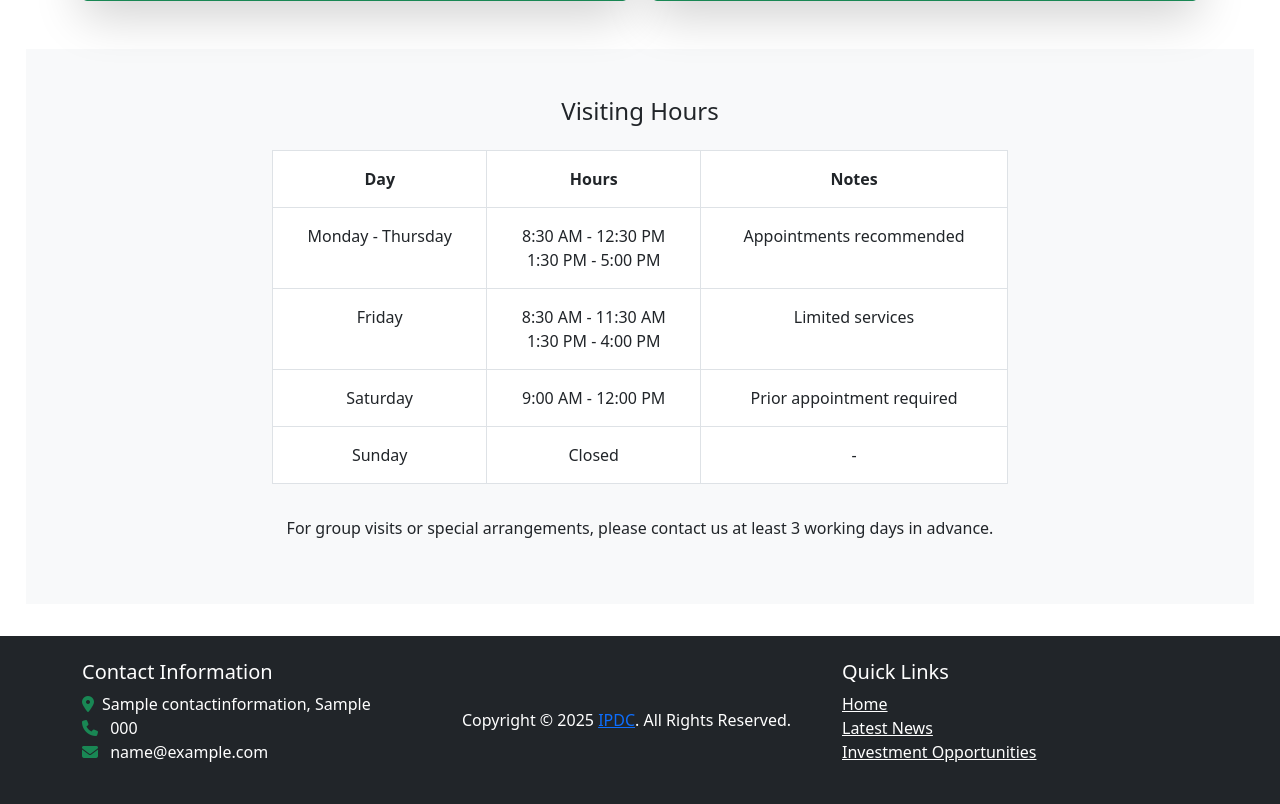
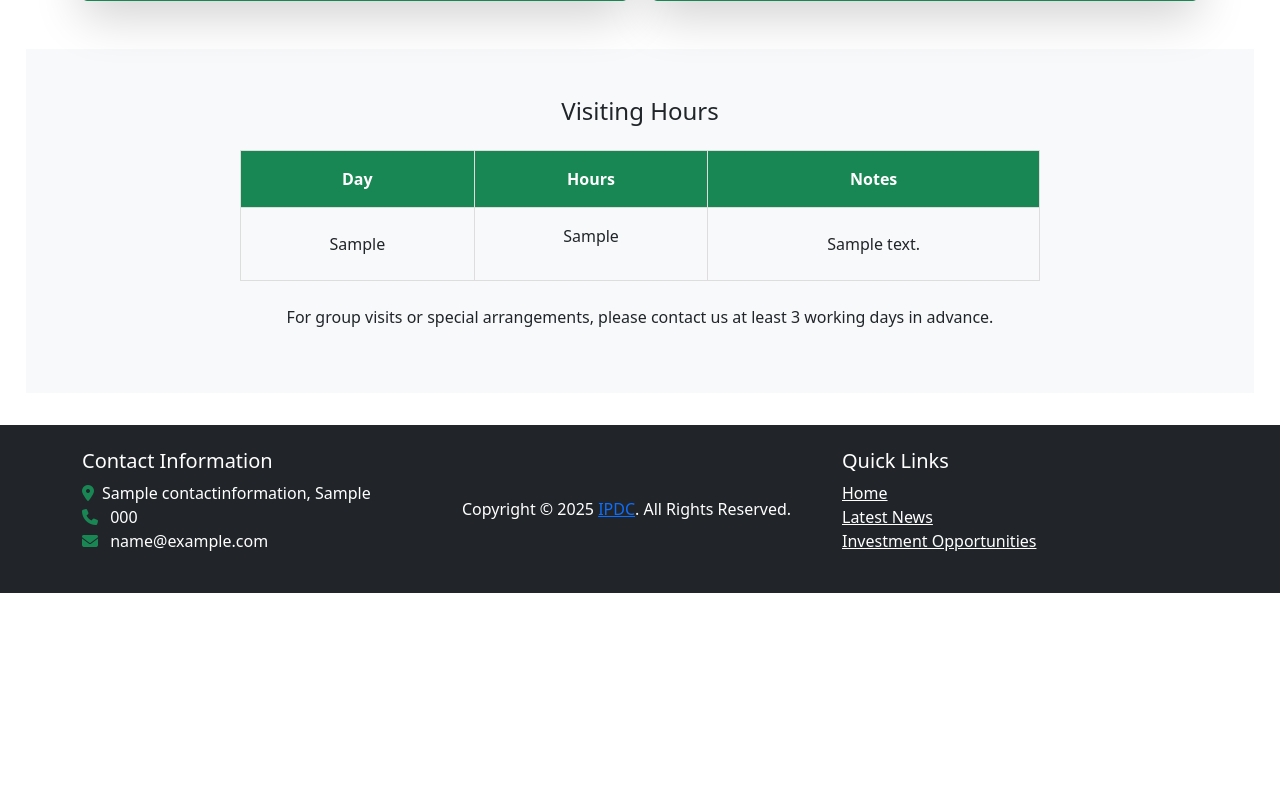
Before and after one commit to Abebe-lab/kinto_project, a Django app: page /contact/ in a window 1280 px wide. Shown: the part 898-1702 px from the top of the page. After the commit the page ends 1491 px from the top, so only its background shows below. Run offline with Django 4.2, Linux system fonts and the light colour scheme; tables that the repository leaves empty hold one stand-in row (values such as "Sample post"); some libraries are stand-ins or nearby versions.

Commit message:
added change to based.html

```diff
--- a/website/admin.py
+++ b/website/admin.py
@@ -123,3 +123,8 @@ class FAQAdmin(admin.ModelAdmin):
     list_display = ('question', 'category', 'is_featured')
     list_filter = ('is_featured', 'category')
     search_fields = ('question', 'answer')
+
+@admin.register(VisitingHour)
+class VisitingHourAdmin(admin.ModelAdmin):
+    list_display = ('day', 'hours', 'notes')
+    search_fields = ('day',)
--- a/website/models.py
+++ b/website/models.py
@@ -323,3 +323,12 @@ class FAQ(models.Model):
 
     def __str__(self):
         return self.question
+
+# visiting hours
+class VisitingHour(models.Model):
+    day = models.CharField(max_length=50)
+    hours = models.TextField()
+    notes = models.TextField(blank=True)
+
+    def __str__(self):
+        return self.day
--- a/website/templates/website/contact.html
+++ b/website/templates/website/contact.html
@@ -109,50 +109,33 @@
         </div>
     </section>
 
-<!-- Visiting Hours -->
-<section class="py-5 bg-light">
-        <div class="container">
-            <div class="row">
-                <div class="col-lg-8 mx-auto text-center">
-                    <h4 class="mb-4">Visiting Hours</h4>
-                    <div class="table-responsive">
-                        <table class="table-bordered table text-center">
-                            <thead> <!-- Applied custom class here -->
+
+<!--    Visiting Hours -->
+     <section style="padding: 3rem 0; background-color: #f8f9fa;">
+        <div style="max-width: 800px; margin: auto; text-align: center;">
+            <h4 style="margin-bottom: 1.5rem;">Visiting Hours</h4>
+            <div style="overflow-x: auto;">
+                <table style="border-collapse: collapse; width: 100%; text-align: center; border: 1px solid #ddd;">
+                    <thead style="background-color: #198754; color: white;">
                         <tr>
-                                    <th class="p-3">Day</th>
-                                    <th class="p-3">Hours</th>
-                                    <th class="p-3">Notes</th>
+                            <th style="padding: 1rem; border: 1px solid #ddd;">Day</th>
+                            <th style="padding: 1rem; border: 1px solid #ddd;">Hours</th>
+                            <th style="padding: 1rem; border: 1px solid #ddd;">Notes</th>
                         </tr>
                     </thead>
                     <tbody>
+                        {% for hour in visiting_hours %}
                         <tr>
-                                    <td class="p-3">Monday - Thursday</td>
-                                    <td class="p-3">8:30 AM - 12:30 PM<br>1:30 PM - 5:00 PM</td>
-                                    <td class="p-3">Appointments recommended</td>
+                            <td style="padding: 1rem; border: 1px solid #ddd;">{{ hour.day }}</td>
+                            <td style="padding: 1rem; border: 1px solid #ddd;">{{ hour.hours|linebreaks }}</td>
+                            <td style="padding: 1rem; border: 1px solid #ddd;">{{ hour.notes }}</td>
                         </tr>
-                                <tr>
-                                    <td class="p-3">Friday</td>
-                                    <td class="p-3">8:30 AM - 11:30 AM<br>1:30 PM - 4:00 PM</td>
-                                    <td class="p-3">Limited services</td>
-                                </tr>
-                                <tr>
-                                    <td class="p-3">Saturday</td>
-                                    <td class="p-3">9:00 AM - 12:00 PM</td>
-                                    <td class="p-3">Prior appointment required</td>
-                                </tr>
-                                <tr>
-                                    <td class="p-3">Sunday</td>
-                                    <td class="p-3">Closed</td>
-                                    <td class="p-3">-</td>
-                                </tr>
+                        {% endfor %}
                     </tbody>
                 </table>
             </div>
-                    <p class="mt-3">For group visits or special arrangements, please contact us at least 3 working days in advance.</p>
-                </div>
-            </div>
+            <p style="margin-top: 1.5rem;">For group visits or special arrangements, please contact us at least 3 working days in advance.</p>
         </div>
     </section>
-
 </div>
 {% endblock %}
--- a/website/views.py
+++ b/website/views.py
@@ -112,6 +112,7 @@ class PartnersView(ListView):
         return context
 
 def contact(request):
+    visiting_hours = VisitingHour.objects.all()
     if request.method == 'POST':
         form = ContactForm(request.POST)
         print(request.POST)  # Debug: Log submitted data
@@ -130,7 +131,7 @@ def contact(request):
             initial = {'subject': 'GOLDEN'}  # Set subject to GOLDEN if available
         form = ContactForm(initial=initial)
 
-    return render(request, 'website/contact.html', {'form': form})
+    return render(request, 'website/contact.html', {'form': form, 'visiting_hours': visiting_hours})
 
 def submit_testimonial(request):
     if request.method == 'POST':
```
Also changed, not shown: website/migrations/0048_visitinghour.py (added). Lines whose indentation alone changed are shown as unchanged.
